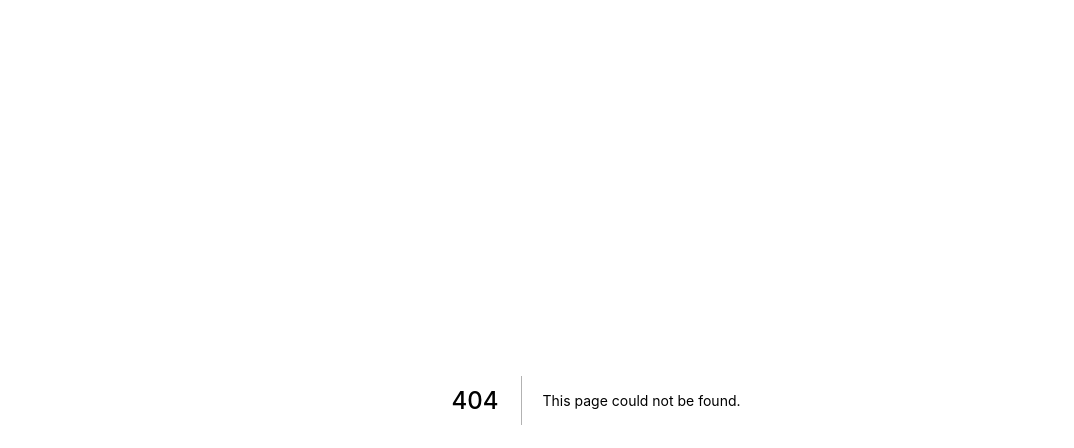
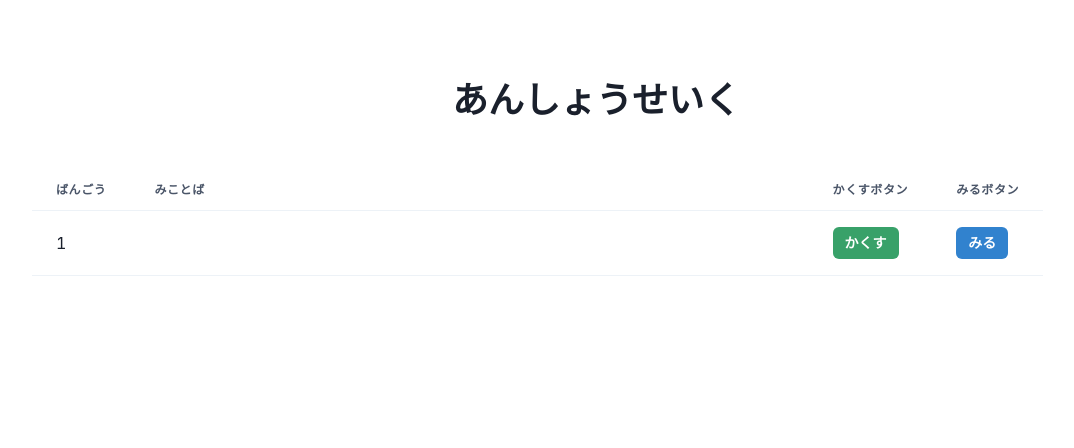
Before and after one commit to gutter-mouth/CS-game, a Next.js app: page /games/scriptMemorize in a window 1280 px wide. Before the commit this address had no page. Shown: the top 448 px of the page, without its empty margins (44-1118 px from the left). Built offline with nearby package versions, Linux system fonts and the light colour scheme.

Commit message:
scriptmemorize added

```diff
--- /dev/null
+++ b/src/components/pages/games/scriptMemorize/MainContent.tsx
@@ -0,0 +1,128 @@
+import {
+    Center,
+    Box,
+    Container,
+    Textarea,
+    Button,
+    Highlight,
+    Table,
+    TableContainer,
+    Tbody,
+    Td,
+    Th,
+    Thead,
+    Tr,
+    FormControl,
+    FormLabel,
+    Heading,
+  } from "@chakra-ui/react";
+  import { Key, ReactNode, useState } from "react";
+  import { FieldValues, SubmitHandler, useForm } from "react-hook-form";
+  // import { DragDropContext } from "react-beautiful-dnd";
+
+  export const MainContent = () => {
+    let [array, setArray] = useState([""]);
+    let [hide, setHide] = useState([""]);
+
+    const {
+      handleSubmit,
+      register,
+      setValue,
+      formState: { errors, isSubmitting },
+    } = useForm();
+
+    const onSubmit = (values: FieldValues) => {
+      const myArray = values.name.replaceAll("　", " ").split(" ");
+      setArray(myArray);
+      setValue("name", "");
+    };
+
+    return (
+      <Container maxW="1200px">
+        <Center h="100px" mt={50}>
+          <Heading lineHeight="tall">あんしょうせいく</Heading>
+        </Center>
+        {array ? (
+          <Box w="90%" p={5}>
+            <TableContainer>
+              <Table variant="simple">
+                <Thead>
+                  <Tr>
+                    <Th w="4">ばんごう</Th>
+                    <Th>みことば</Th>
+                    <Th w="4">かくすボタン</Th>
+                    <Th w="4">みるボタン</Th>
+                  </Tr>
+                </Thead>
+                <Tbody>
+                  {array.map((text, index: number) => (
+                    <Tr key={text}>
+                      <Td>{index + 1}</Td>
+                      <Td>
+                        <Heading lineHeight="tall">
+                          <Highlight
+                            query={hide}
+                            styles={{
+                              px: "1",
+                              py: "1",
+                              bg: "black",
+                              rounded: "4",
+                            }}>
+                            {text}
+                          </Highlight>
+                        </Heading>
+                      </Td>
+                      <Td>
+                        <Button
+                          colorScheme="green"
+                          size="sm"
+                          onClick={(e) => {
+                            setHide([...hide, text]);
+                          }}>
+                          かくす
+                        </Button>
+                      </Td>
+                      <Td>
+                        <Button
+                          colorScheme="blue"
+                          size="sm"
+                          onClick={(e) => {
+                            setHide(hide.filter((hide, index) => hide !== text));
+                          }}>
+                          みる
+                        </Button>
+                      </Td>
+                    </Tr>
+                  ))}
+                </Tbody>
+              </Table>
+            </TableContainer>
+          </Box>
+        ) : (
+          <Box mt={3}>
+            <form onSubmit={handleSubmit(onSubmit)}>
+              <FormControl>
+                <FormLabel htmlFor="name">
+                  暗記箇所ごとにスペースで区切って入力ください
+                </FormLabel>
+                <Textarea
+                  id="name"
+                  placeholder="みことば"
+                  {...register("name", {
+                    required: "This is required",
+                  })}
+                />
+              </FormControl>
+              <Button
+                mt={4}
+                colorScheme="teal"
+                isLoading={isSubmitting}
+                type="submit">
+                Submit
+              </Button>
+            </form>
+          </Box>
+        )}
+      </Container>
+    );
+  };
--- /dev/null
+++ b/src/components/pages/games/scriptMemorize/ScriptMemorizeComponent.tsx
@@ -0,0 +1,23 @@
+import { MainContent } from "./MainContent";
+import { ChakraProvider } from "@chakra-ui/react";
+import { extendTheme } from "@chakra-ui/react";
+
+const colors = {
+  brand: {
+    900: "#1a365d",
+    800: "#153e75",
+    700: "#2a69ac",
+  },
+};
+
+const theme = extendTheme({ colors });
+
+export const ScriptMemorizeComponent = () => {
+  return (
+    <>
+      <ChakraProvider theme={theme}>
+        <MainContent />
+      </ChakraProvider>
+    </>
+  );
+};
--- /dev/null
+++ b/src/components/pages/games/scriptMemorize/index.ts
@@ -0,0 +1 @@
+export {ScriptMemorizeComponent} from "./ScriptMemorizeComponent"
--- /dev/null
+++ b/src/pages/games/scriptMemorize/index.tsx
@@ -0,0 +1,10 @@
+import { NextPage } from "next";
+import {ScriptMemorizeComponent} from "@/components/pages/games/scriptMemorize"
+
+const Home: NextPage = () => {
+  return (
+    <ScriptMemorizeComponent/>
+  );
+};
+
+export default Home;
```
